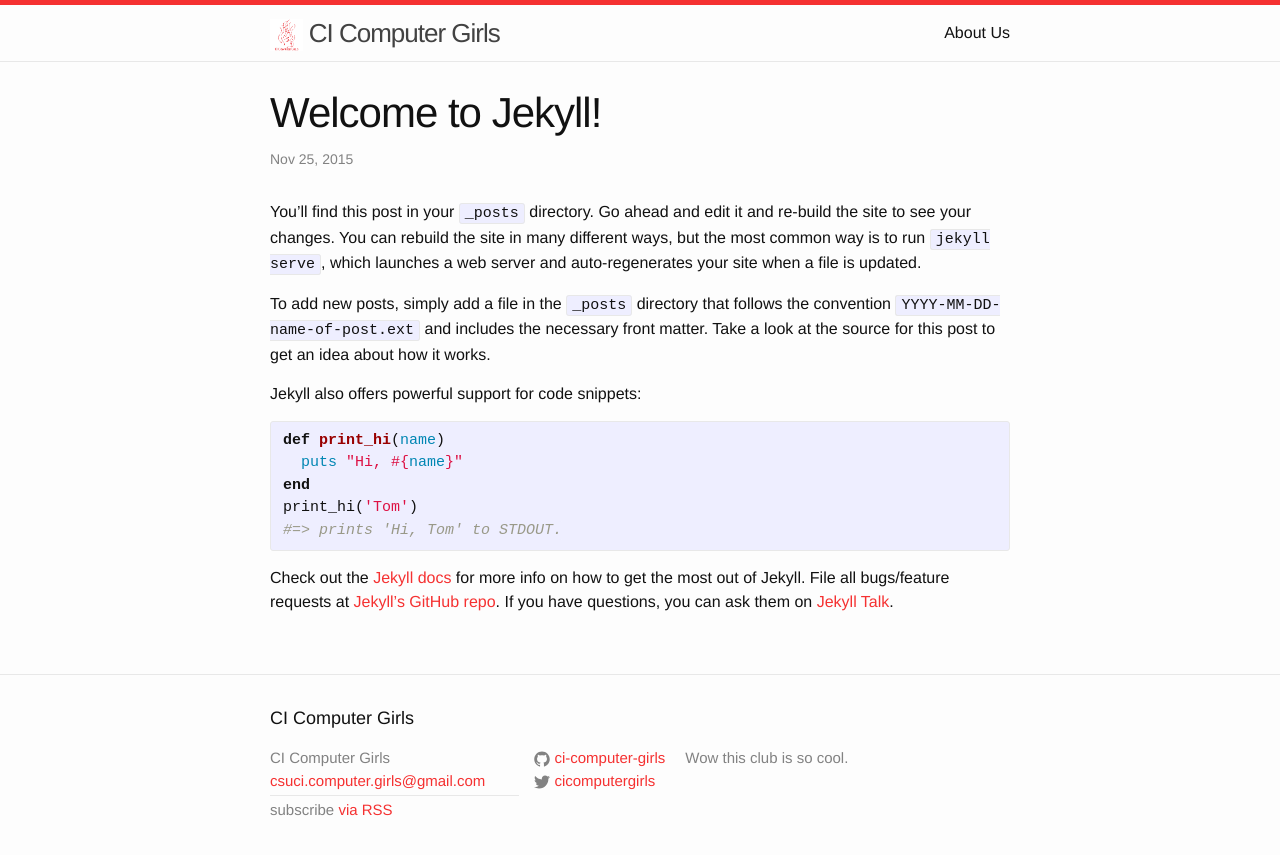
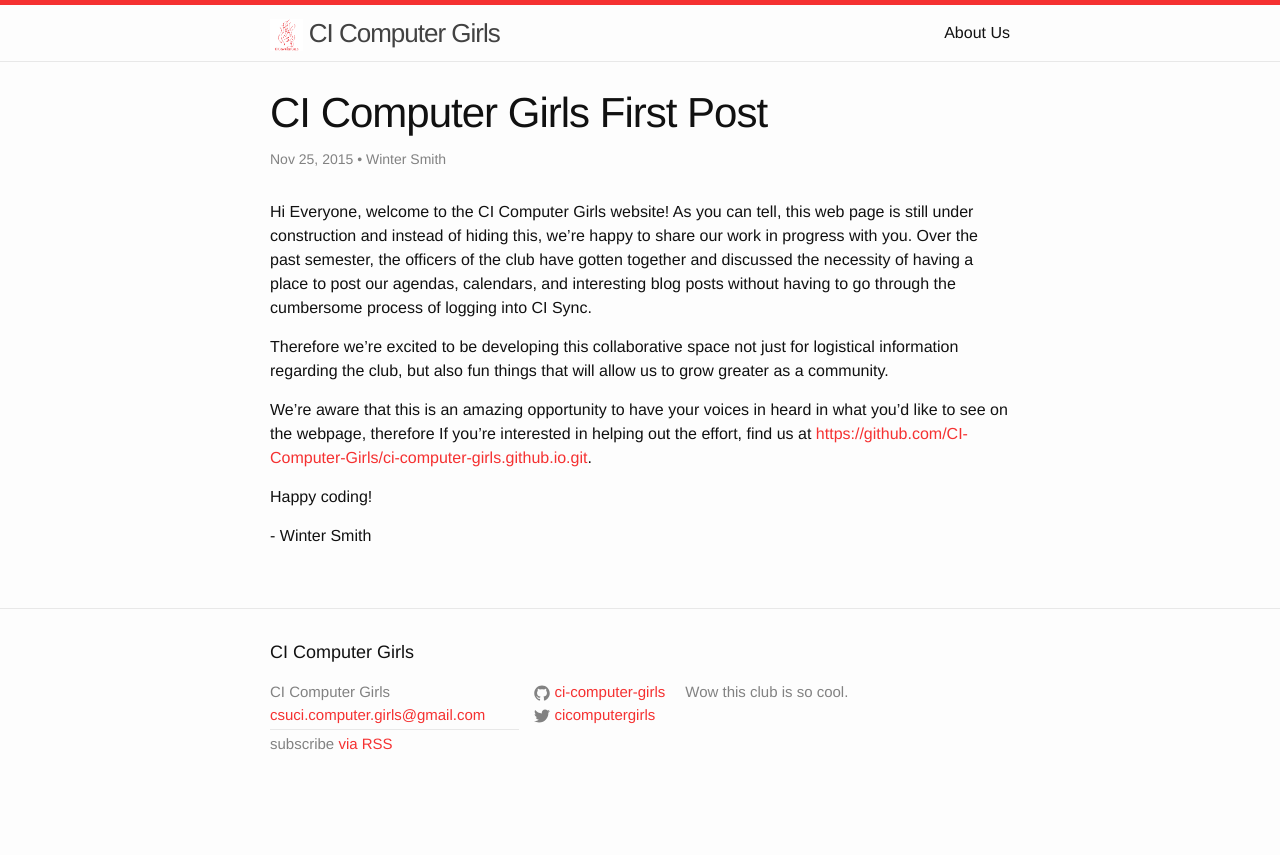
Before and after one commit to CI-Computer-Girls/ci-computer-girls.github.io, a Jekyll site: the page built from _posts/2015-11-24-welcome-to-jekyll.markdown, in a window 1280 px wide. Shown: the top 855 px of the page. Built offline with Jekyll 4.4.1, drawn with Linux system fonts in a browser that asks for light colours.

Commit message:
add first post

```diff
--- a/_posts/2015-11-24-welcome-to-jekyll.markdown
+++ b/_posts/2015-11-24-welcome-to-jekyll.markdown
@@ -1,25 +1,19 @@
 ---
 layout: post
-title:  "Welcome to Jekyll!"
+title:  "CI Computer Girls First Post"
 date:   2015-11-24 16:52:42 -0800
-categories: jekyll update
+author: "Winter Smith"
+categories: update
 ---
-You’ll find this post in your `_posts` directory. Go ahead and edit it and re-build the site to see your changes. You can rebuild the site in many different ways, but the most common way is to run `jekyll serve`, which launches a web server and auto-regenerates your site when a file is updated.
 
-To add new posts, simply add a file in the `_posts` directory that follows the convention `YYYY-MM-DD-name-of-post.ext` and includes the necessary front matter. Take a look at the source for this post to get an idea about how it works.
+Hi Everyone, welcome to the CI Computer Girls website!
+As you can tell, this web page is still under construction and instead of hiding this, we’re happy to share our work in progress with you.
+Over the past semester, the officers of the club have gotten together and discussed the necessity of having a place to post our agendas, calendars, and interesting blog posts without having to go through the cumbersome process of logging into CI Sync.
 
-Jekyll also offers powerful support for code snippets:
+Therefore we’re excited to be developing this collaborative space not just for logistical information regarding the club, but also fun things that will allow us to grow greater as a community.
 
-{% highlight ruby %}
-def print_hi(name)
-  puts "Hi, #{name}"
-end
-print_hi('Tom')
-#=> prints 'Hi, Tom' to STDOUT.
-{% endhighlight %}
+We’re aware that this is an amazing opportunity to have your voices in heard in what you’d like to see on the webpage, therefore If you’re interested in helping out the effort, find us at <https://github.com/CI-Computer-Girls/ci-computer-girls.github.io.git>.
 
-Check out the [Jekyll docs][jekyll-docs] for more info on how to get the most out of Jekyll. File all bugs/feature requests at [Jekyll’s GitHub repo][jekyll-gh]. If you have questions, you can ask them on [Jekyll Talk][jekyll-talk].
+Happy coding!
 
-[jekyll-docs]: http://jekyllrb.com/docs/home
-[jekyll-gh]:   https://github.com/jekyll/jekyll
-[jekyll-talk]: https://talk.jekyllrb.com/
+\- Winter Smith
```
